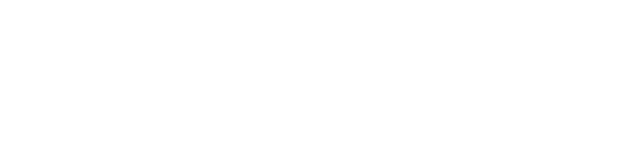
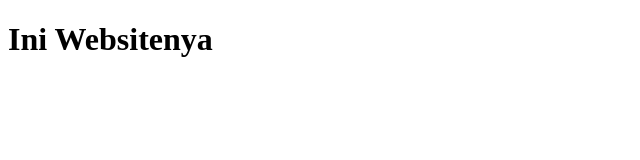
Before and after one commit to Audy-Wallace/group5Anime, a plain HTML site: page index.html in a window 1280 px wide. Shown: the whole page, without its empty margins (0-640 px from the left). Drawn offline with Linux system fonts and the light colour scheme.

Commit message:
ini file htmlnya

```diff
--- a/index.html
+++ b/index.html
@@ -7,6 +7,6 @@
     <title>WaifuQu</title>
 </head>
 <body>
-
+    <h1>Ini Websitenya</h1>
 </body>
 </html>
```
